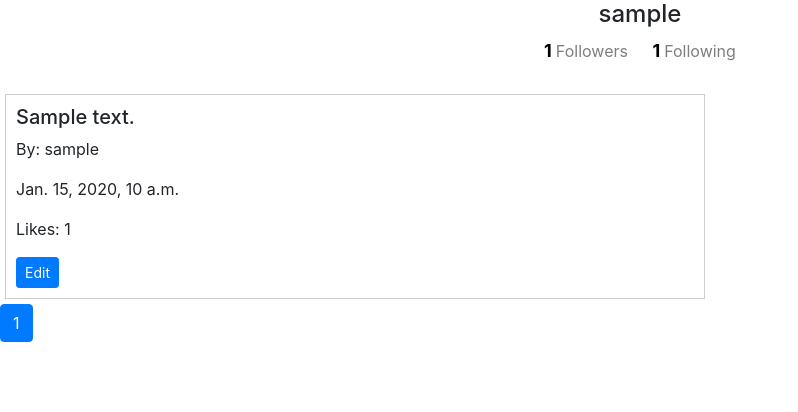
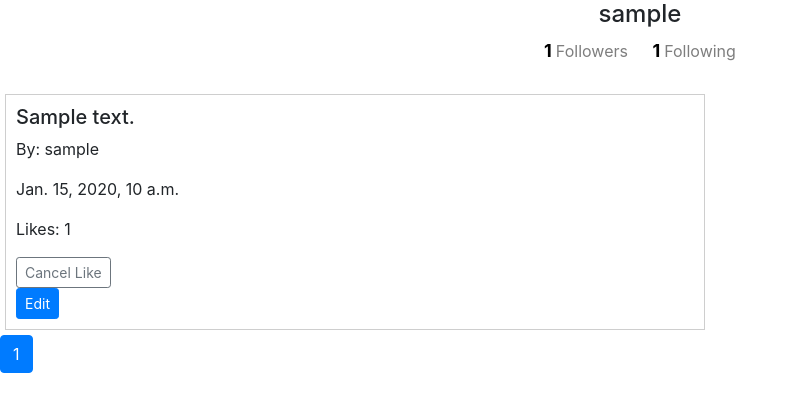
Before and after one commit to parthpatel6347/twitter-clone, a Django app: page /profile/1 in a window 1280 px wide. Shown: the part 56-468 px from the top of the page, without its empty margins (0-798 px from the left). Run offline with Django 3.2, Linux system fonts and the light colour scheme; a user stored in the database is signed in; tables that the repository leaves empty hold one stand-in row (values such as "Sample post"); some libraries are stand-ins or nearby versions.

Commit message:
implement like and cancel like

```diff
--- a/network/models.py
+++ b/network/models.py
@@ -20,6 +20,9 @@ class Post(models.Model):
     content = models.TextField()
     timestamp = models.DateTimeField(auto_now_add=True)
 
+    def liked_by_users(self):
+        return self.liked_by.values_list("user_id", flat=True)
+
     def serialize(self):
         return {
             "id": self.id,
--- a/network/static/network/posts.js
+++ b/network/static/network/posts.js
@@ -1,5 +1,4 @@
 document.addEventListener("DOMContentLoaded", () =>{
-
 })
 
 function edit_post (id) {
@@ -15,6 +14,14 @@ function edit_post (id) {
 
     editButton.style.display="none"
     submitButton.style.display="block"
+
+    textarea.onkeyup = () => {
+        if(textarea.value.length > 0){
+            submitButton.disabled = false;
+        } else {
+            submitButton.disabled = true;
+        }
+    }
 
     content.style.display='none'
     postContainer.prepend(textarea)
@@ -44,7 +51,57 @@ function submit_edit (id) {
         editButton.style.display="block"
         submitButton.style.display="none"
       })
+}
+
+function like_post (id) {
+    postContainer = document.querySelector(`#post-${id}`)
+    likes = postContainer.querySelector('.like-count')
+    btn_container = postContainer.querySelector('.like-btn-container')
+    old_btn = btn_container.querySelector('button')
 
 
+    fetch(`/like/${id}`,{
+        method:'PUT',
+        body: JSON.stringify({
+            action : "like"
+        })
+    })
+    .then(response => response.json())
+    .then(post => {
 
+        likes.innerHTML = post.likes
+
+        button = document.createElement('button')
+        button.innerHTML="Cancel Like"
+        button.classList.add("btn","btn-outline-secondary","btn-sm")
+        button.onclick= ()=>cancel_like(id)
+
+        btn_container.replaceChild(button, old_btn)
+    })
 }
+
+function cancel_like(id){
+    postContainer = document.querySelector(`#post-${id}`)
+    likes = postContainer.querySelector('.like-count')
+    btn_container = postContainer.querySelector('.like-btn-container')
+    old_btn = btn_container.querySelector('button')
+
+    fetch(`/like/${id}`,{
+        method:'PUT',
+        body: JSON.stringify({
+            action : "cancel_like"
+        })
+    })
+    .then(response => response.json())
+    .then(post => {
+
+        likes.innerHTML = post.likes
+
+        button = document.createElement('button')
+        button.innerHTML="Like"
+        button.classList.add("btn","btn-outline-primary","btn-sm")
+        button.onclick= ()=>like_post(id)
+
+        btn_container.replaceChild(button, old_btn)
+    })
+}
--- a/network/templates/network/profile.html
+++ b/network/templates/network/profile.html
@@ -33,7 +33,21 @@
                 <h5 class="content">{{post.content}}</h5>
                 <p>By: {{post.user}}</p>
                 <p>{{post.timestamp}}</p>
-                <p>Likes: {{post.likes}}</p>
+
+                 <p>Likes: <span class="like-count">{{post.likes}}</span></p>
+
+                {% comment %} Check to whether logged in user has liked the post and display button accordingly. {% endcomment %}
+                <div class="like-btn-container">
+                {% if user.is_authenticated %}
+                    {% if request.user.id in post.liked_by_users  %}
+                        <button class="btn btn-outline-secondary btn-sm" onclick=cancel_like({{post.id}})>Cancel Like</button>
+                    {% else %}
+                        <button class="btn btn-outline-primary btn-sm" onclick=like_post({{post.id}})>Like</button>
+                    {% endif %}
+                {% endif %}
+                </div>
+
+
                 {% if user.is_authenticated and request.user == post.user %}
                     <button class="btn btn-primary btn-sm edit" onclick=edit_post({{post.id}}) >Edit</button>
                     <button class="btn btn-primary btn-sm submit" onclick=submit_edit({{post.id}}) style="display:none;">Save</button>
--- a/network/urls.py
+++ b/network/urls.py
@@ -13,4 +13,5 @@ urlpatterns = [
     path("/following", views.following, name="following"),
     path("/toggle_follow", views.toggle_follow, name="toggle_follow"),
     path("edit/<int:id>", views.edit, name="edit"),
+    path("like/<int:id>", views.like, name="like"),
 ]
--- a/network/views.py
+++ b/network/views.py
@@ -189,6 +189,34 @@ def edit(request, id):
 
     post.content = data.get("content")
 
-    post.save()
+    print(post.user)
+    print(request.user)
 
-    return JsonResponse({"content": post.content})
+    if post.user == request.user:
+        post.save()
+
+        return JsonResponse({"content": post.content})
+
+    else:
+        return JsonResponse({"error": "Forbidden"}, status=403)
+
+
+@csrf_exempt
+@login_required
+def like(request, id):
+
+    user = request.user
+
+    data = json.loads(request.body)
+
+    post = Post.objects.get(id=id)
+
+    if data.get("action") == "like":
+        new_like = Like(user=user, post_id=id)
+        new_like.save()
+        return JsonResponse(post.serialize())
+
+    if data.get("action") == "cancel_like":
+
+        Like.objects.filter(user=user, post_id=id).delete()
+        return JsonResponse(post.serialize())
```
